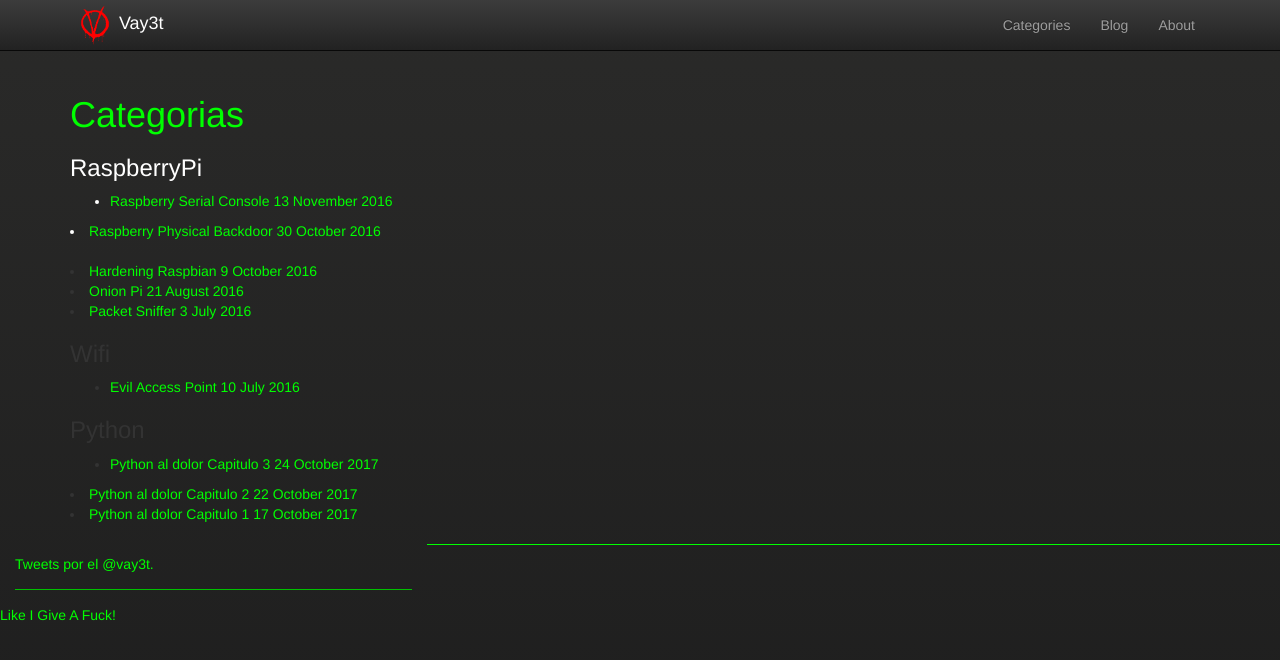
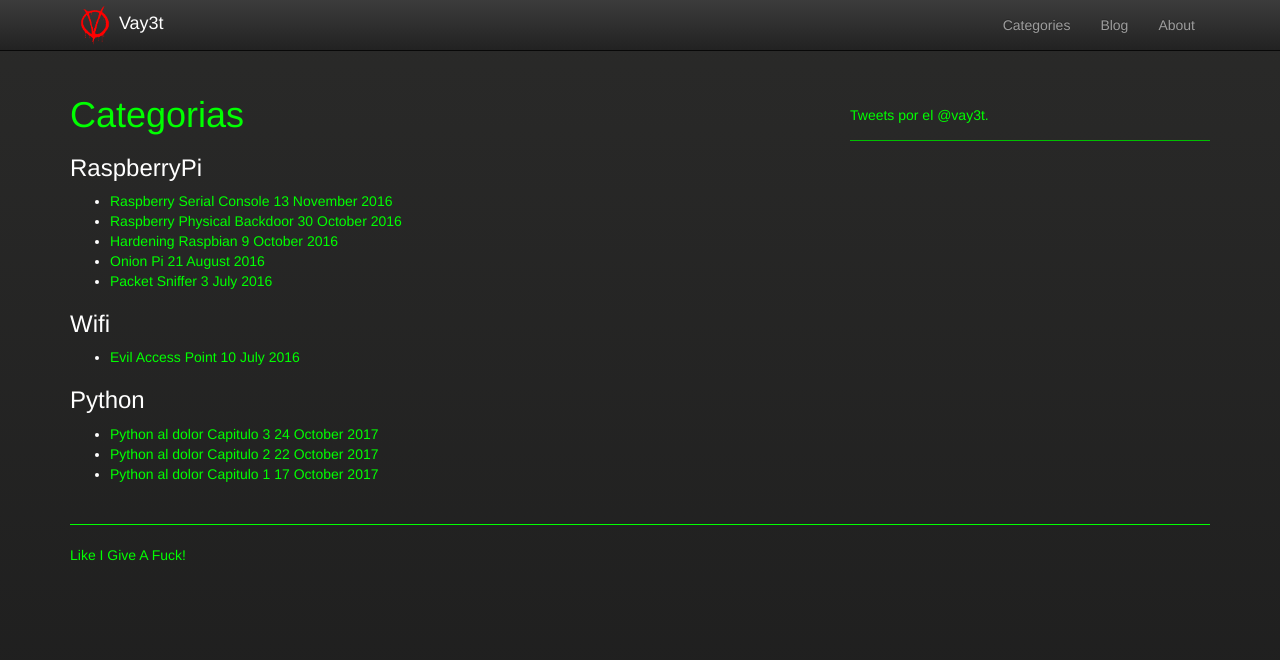
Before and after one commit to pvallejos/pvallejos.github.io, a Jekyll site: the page built from categories.html, in a window 1280 px wide. Shown: the top 660 px of the page. Built offline with Jekyll 4.4.1, drawn with Linux system fonts in a browser that asks for light colours; nearby versions of some CDN libraries; comment, search, counter and statistics services are not loaded.

Commit message:
Update categories.html

```diff
--- a/categories.html
+++ b/categories.html
@@ -20,9 +20,10 @@ title: Categorias
            <li>
              <a href="{{ site.baseurl }}{{ post.url }}">{{post.title}} <span class="post-date">{{ post.date | date: "%e %B %Y" }}</span></a>
           </li>
+          {% endfor %}
         </ul>
     </article>
-    {% endfor %}
+
   </div>
 {% endfor %}
 </div>
```
